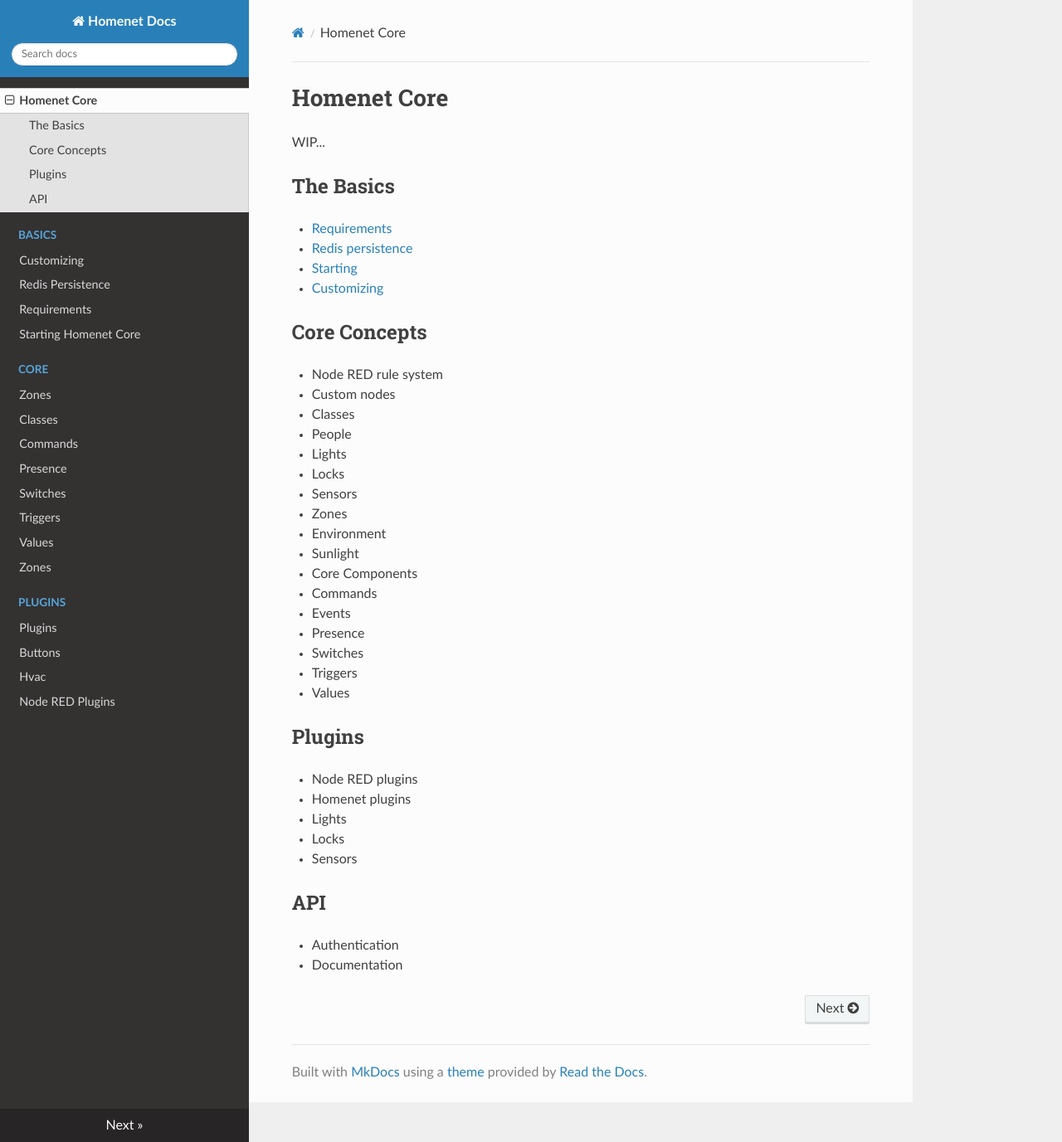
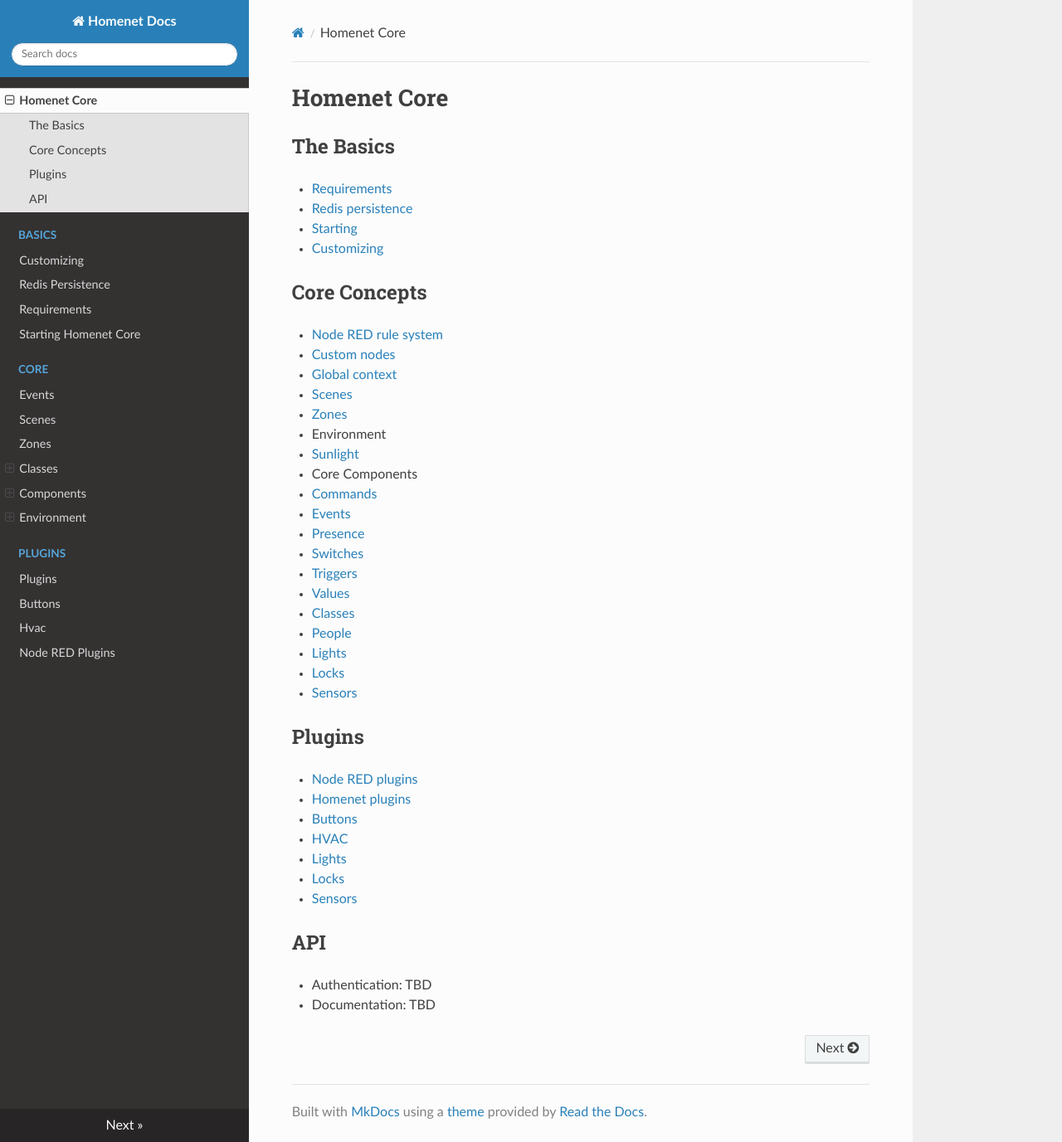
Before and after one commit to denwilliams/homenet-core, an MkDocs documentation site: the page built from docs/src/index.md, in a window 1280 px wide and 1377 px high. Shown: the whole window at 83% size. Built offline with MkDocs 1.6.1, drawn with Linux system fonts in a browser that asks for light colours; nearby versions of some CDN libraries.

Commit message:
update docs

```diff
--- a/docs/src/index.md
+++ b/docs/src/index.md
@@ -1,6 +1,4 @@
 # Homenet Core
-
-WIP...
 
 ## The Basics
 
@@ -11,33 +9,37 @@ WIP...
 
 ## Core Concepts
 
-- Node RED rule system
-  - Custom nodes
-- Classes
-  - People
-  - Lights
-  - Locks
-  - Sensors
-- Zones
+- [Node RED rule system](core/rules/node-red.md)
+  - [Custom nodes](core/rules/custom-nodes.md)
+  - [Global context](core/rules/global-context.md)
+- [Scenes](core/scenes.md)
+- [Zones](core/zones.md)
 - Environment
-  - Sunlight
+  - [Sunlight](core/environment/sunlight.md)
 - Core Components
-  - Commands
-  - Events
-  - Presence
-  - Switches
-  - Triggers
-  - Values
+  - [Commands](core/components/commands.md)
+  - [Events](core/components/events.md)
+  - [Presence](core/components/presence.md)
+  - [Switches](core/components/switches.md)
+  - [Triggers](core/components/triggers.md)
+  - [Values](core/components/values.md)
+- [Classes](core/classes/index.md)
+  - [People](core/classes/people.md)
+  - [Lights](core/classes/lights.md)
+  - [Locks](core/classes/locks.md)
+  - [Sensors](core/classes/sensors.md)
 
 ## Plugins
 
-- Node RED plugins
-- Homenet plugins
-  - Lights
-  - Locks
-  - Sensors
+- [Node RED plugins](plugins/nodered.md)
+- [Homenet plugins](plugins/index.md)
+  - [Buttons](plugins/buttons.md)
+  - [HVAC](plugins/hvac.md)
+  - [Lights](plugins/lights.md)
+  - [Locks](plugins/locks.md)
+  - [Sensors](plugins/sensors.md)
 
 ## API
 
-- Authentication
-- Documentation
+- Authentication: TBD
+- Documentation: TBD
```
Also changed, not shown: docs/src/core/_people.md (deleted, +0 -1 lines), docs/src/core/classes/people.md (added, +1 -0 lines), docs/src/core/classes/index.md (renamed from docs/src/core/classes.md), docs/src/core/components/commands.md (renamed from docs/src/core/commands.md), docs/src/core/components/events.md (added), docs/src/core/components/presence.md (renamed from docs/src/core/presence.md), docs/src/core/components/switches.md (renamed from docs/src/core/switches.md), docs/src/core/components/triggers.md (renamed from docs/src/core/triggers.md), docs/src/core/components/values.md (renamed from docs/src/core/values.md), docs/src/core/environment/sunlight.md (added), docs/src/core/events.md (added), docs/src/core/scenes.md (added), 2 other files.
